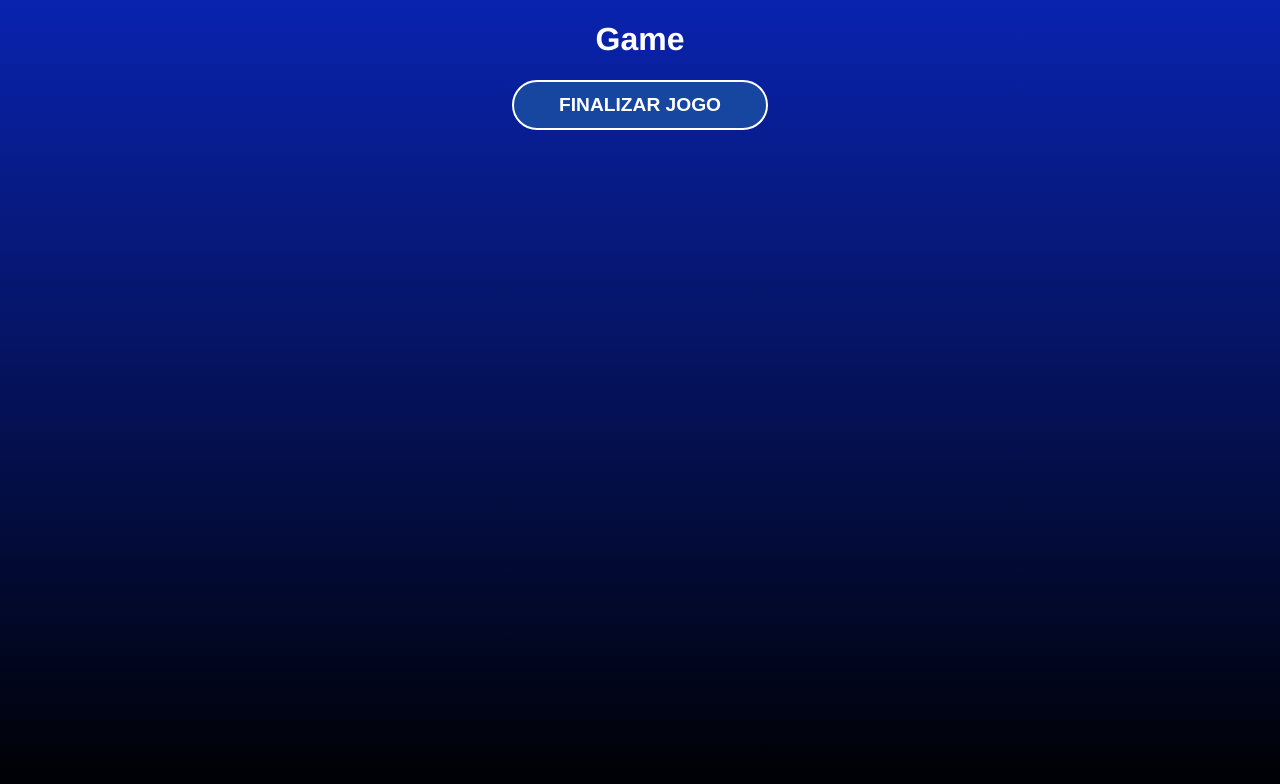
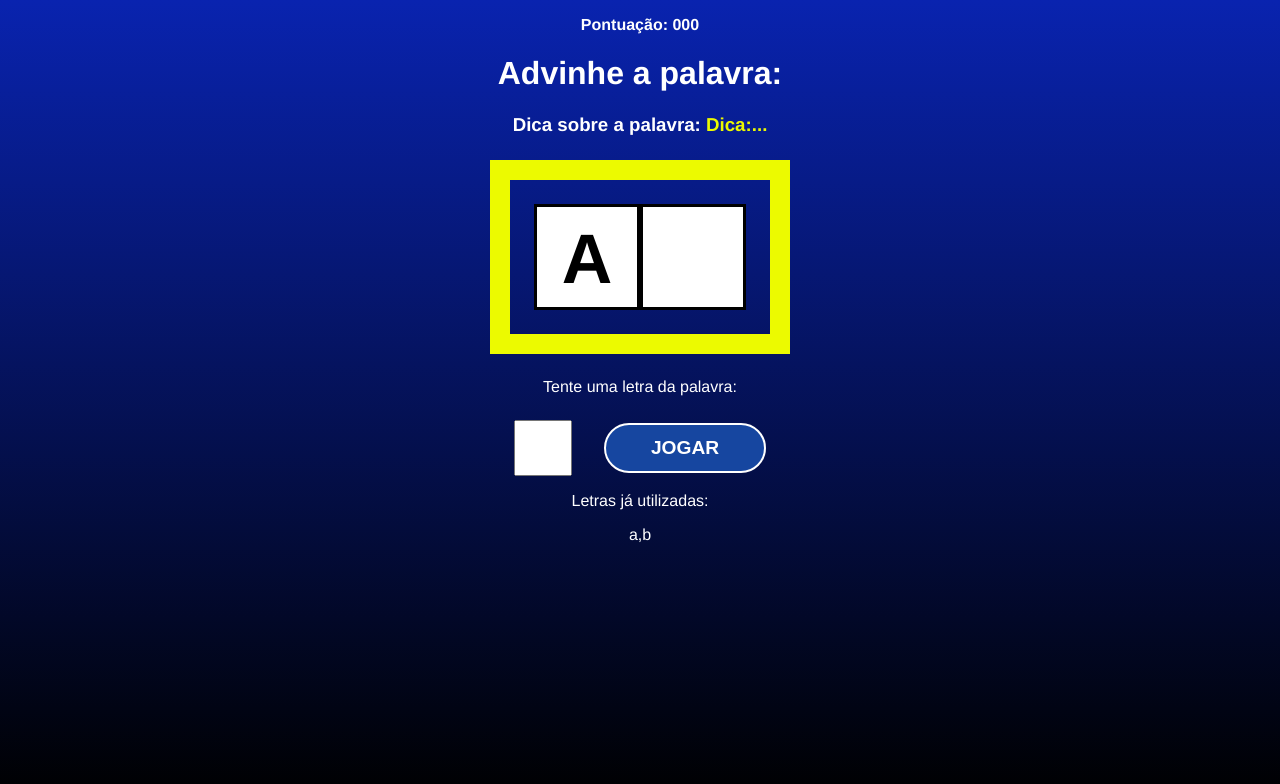
Before and after one commit to Gabr1elSouza/secretword, a React (Create React App) app: page / in a window 1280 px wide. Both pictures are taken after a click on the button "COMEÇAR O JOGO". Shown: the top 784 px of the page. Built offline with nearby package versions, Linux system fonts and the light colour scheme.

Commit message:
Game Page

```diff
--- a/src/components/Game.css
+++ b/src/components/Game.css
@@ -0,0 +1,49 @@
+.game h1 {
+  font-size: 2.5em;
+}
+
+.points span {
+  font-weight: bold;
+}
+
+.tip span {
+  color: #ecfa00;
+}
+
+.wordContainer {
+  margin: 1.5em;
+  padding: 1.5em;
+  border: 20px solid #ecfa00;
+  display: flex;
+}
+
+.letter,
+.blankSquare {
+  font-size: 70px;
+  line-height: 1.5;
+  border: 3px solid #000;
+  height: 100px;
+  width: 100px;
+  text-transform: uppercase;
+  background-color: white;
+  color: #000;
+  font-weight: bold;
+}
+
+.letterContainer p {
+  margin-bottom: 1.5em;
+}
+
+.letterContainer form {
+  display: flex;
+  align-items: center;
+  justify-content: center;
+}
+
+.letterContainer input {
+  height: 50px;
+  width: 50px;
+  font-size: 2em;
+  text-align: center;
+  margin-right: 1em;
+}
--- a/src/components/Game.js
+++ b/src/components/Game.js
@@ -2,9 +2,30 @@ import "./Game.css";
 
 function Game({ verifyLetter }) {
   return (
-    <div>
-      <h1>Game</h1>
-      <button onClick={verifyLetter}>Finalizar jogo</button>
+    <div className="Game">
+      <p className="points">
+        <span>Pontuação: 000</span>
+      </p>
+      <h1>Advinhe a palavra:</h1>
+      <h3 className="tip">
+        Dica sobre a palavra: <span>Dica:...</span>
+      </h3>
+      <div className="wordContainer">
+        <span className="letter">A</span>
+        <span className="blankSquare"></span>
+      </div>
+      <div className="letterContainer">
+        <p>Tente uma letra da palavra:</p>
+        <form action="">
+          <input type="text" name="letter" maxLength="1" required />
+          <button onClick={verifyLetter}>Jogar</button>
+        </form>
+      </div>
+      <div className="wrongLettersContainer">
+        <p>Letras já utilizadas:</p>
+        <span>a,</span>
+        <span>b</span>
+      </div>
     </div>
   );
 }
```
